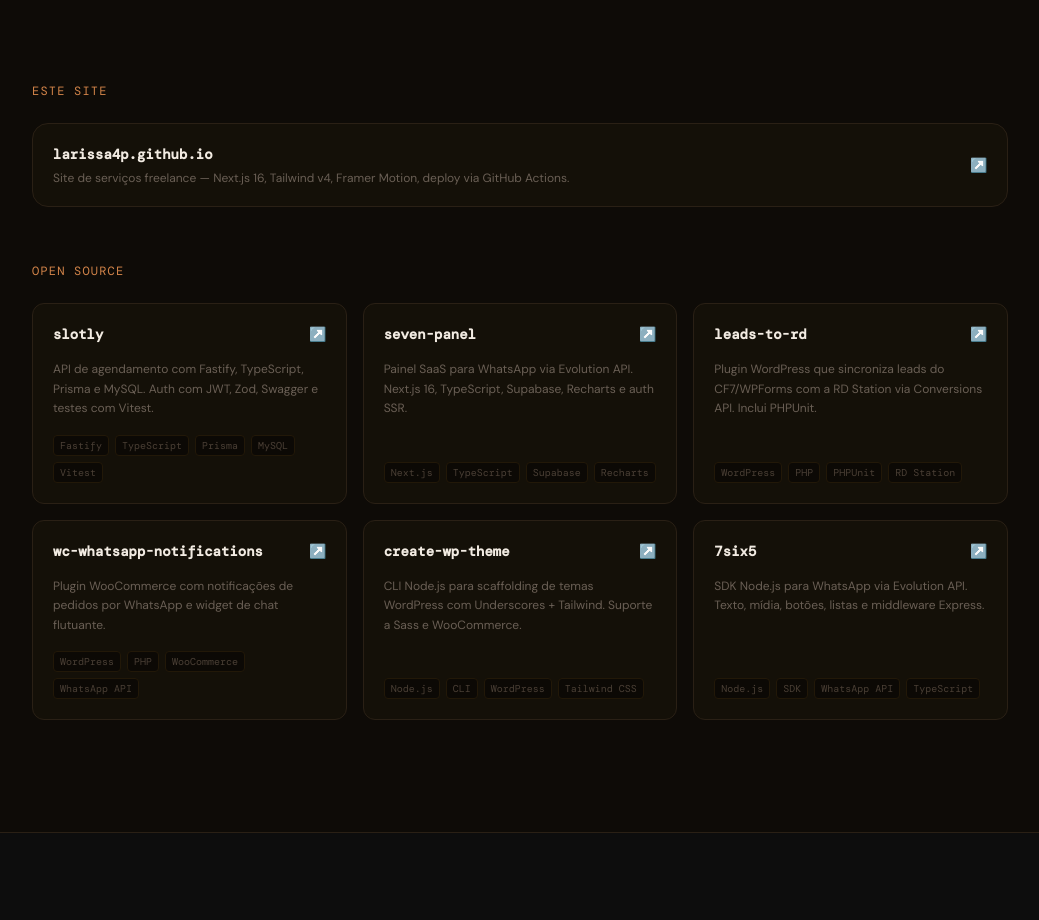
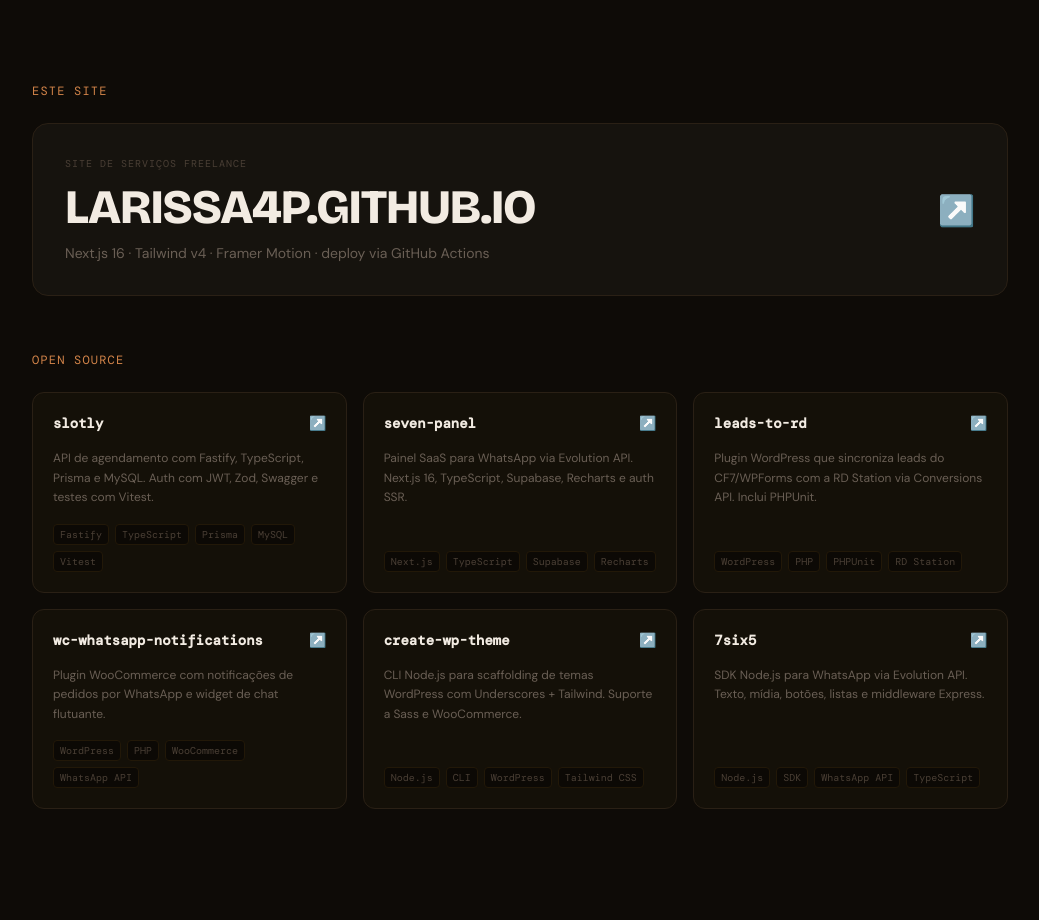
Before and after one commit to larissa4p/Portfolio, a Next.js app: page / in a window 1280 px wide. Shown: the part 3280-4200 px from the top of the page, without its empty margins (120-1159 px from the left). Built offline with nearby package versions, Linux system fonts and the light colour scheme.

Commit message:
feat: redesign freelance site card with editorial layout

```diff
--- a/components/Projects.tsx
+++ b/components/Projects.tsx
@@ -758,17 +758,35 @@ export default function Projects() {
             href="https://larissa4p.github.io"
             target="_blank"
             rel="noopener noreferrer"
-            className="group flex items-center justify-between p-5 rounded-2xl bg-[#141008] border border-[#2a2015] hover:border-[#d4854a]/40 hover:bg-[#180e08] transition-all duration-300"
+            className="group relative overflow-hidden flex flex-col md:flex-row md:items-center md:justify-between gap-6 p-8 rounded-2xl border border-[#2a2015] hover:border-[#d4854a]/30 transition-all duration-500"
+            style={{ background: "rgba(242,235,226,0.03)" }}
           >
-            <div className="flex flex-col gap-1.5">
-              <h3 className="text-sm font-semibold text-[#f2ebe2]" style={{ fontFamily: "var(--font-dm-mono)" }}>
+            {/* glow de fundo */}
+            <div
+              className="absolute inset-0 opacity-0 group-hover:opacity-100 transition-opacity duration-500 pointer-events-none"
+              style={{ background: "radial-gradient(ellipse 60% 80% at 0% 50%, rgba(212,133,74,0.06), transparent)" }}
+            />
+
+            <div className="relative flex flex-col gap-3">
+              <span className="text-[10px] text-[#4a3f35] tracking-widest uppercase" style={{ fontFamily: "var(--font-dm-mono)" }}>
+                Site de serviços freelance
+              </span>
+              <h3
+                className="font-black uppercase tracking-tight text-[#f2ebe2] leading-none"
+                style={{ fontFamily: "var(--font-bricolage)", fontSize: "clamp(1.8rem, 4vw, 3rem)" }}
+              >
                 larissa4p.github.io
               </h3>
-              <p className="text-xs text-[#6a5f55]" style={{ fontFamily: "var(--font-dm-sans)" }}>
-                Site de serviços freelance — Next.js 16, Tailwind v4, Framer Motion, deploy via GitHub Actions.
+              <p className="text-sm text-[#6a5f55] max-w-md" style={{ fontFamily: "var(--font-dm-sans)" }}>
+                Next.js 16 · Tailwind v4 · Framer Motion · deploy via GitHub Actions
               </p>
             </div>
-            <span className="text-[#3a3025] group-hover:text-[#d4854a] transition-colors text-sm ml-6 shrink-0">↗</span>
+
+            <span
+              className="relative text-3xl text-[#2a2015] group-hover:text-[#d4854a] group-hover:translate-x-1 transition-all duration-300 shrink-0"
+            >
+              ↗
+            </span>
           </a>
         </AnimateIn>
       </div>
```
